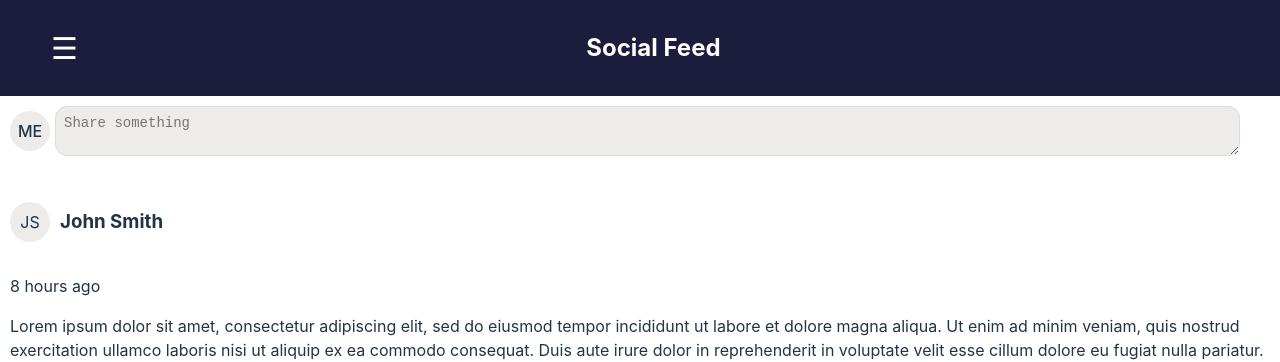
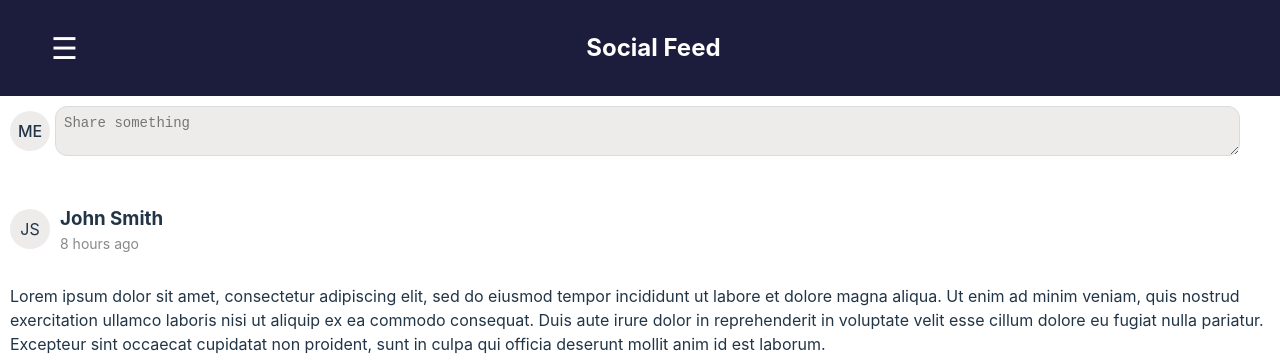
Before and after one commit to PheloMacanda/wyzetalk-assessment, a Svelte app: page / in a window 1280 px wide. Shown: the top 362 px of the page. Built offline with nearby package versions, Linux system fonts and the light colour scheme; some icons are missing.

Commit message:
fix post styles

```diff
--- a/src/components/Post.svelte
+++ b/src/components/Post.svelte
@@ -7,16 +7,32 @@
 <div class="post">
     <div class="name-container">
         <p class="initials">{initials}</p>
-        <h3>{user.fullName}</h3>
+        <div class="name-and-time">
+            <h3 class="full-name">{user.fullName}</h3>
+            <p class="time-content">{user.time} hours ago</p>
+        </div>
     </div>
 
-    <p>{user.time} hours ago</p>
     <p>{user.content}</p>
     <!-- svelte-ignore a11y_img_redundant_alt -->
     <img src={user.image} alt="Post image" />
 </div>
 
 <style>
+
+    .full-name {
+        margin-bottom: 0;
+    }
+    .name-and-time {
+        display: flex;
+        flex-direction: column;
+    }
+
+    .time-content {
+        font-size: 14px;
+        color: #8b8888;
+        margin-top: 0;
+    }
 
     .name-container {
         display: flex;
@@ -32,6 +48,7 @@
         justify-content: center;
         align-items: center;
         border-radius: 100%;
+        margin-top: 20px;
     }
 
     .post {
```
